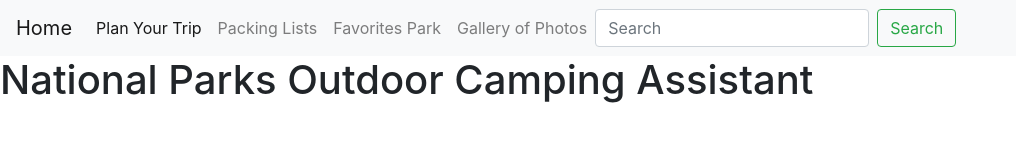
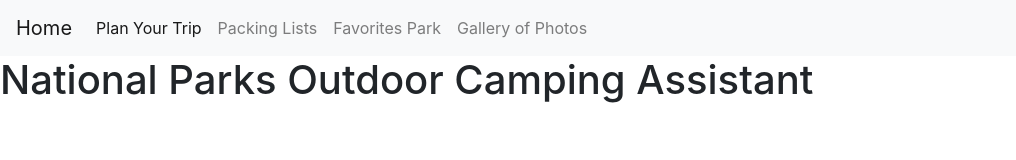
Before and after one commit to chloewils/weatherNationalParks, a plain HTML site: page index.html in a window 1280 px wide. Shown: the whole page, without its empty margins (0-1016 px from the left). Drawn offline with nearby package versions, Linux system fonts and the light colour scheme.

Commit message:
removed search bar and added nav bar comments

```diff
--- a/index.html
+++ b/index.html
@@ -10,6 +10,7 @@
 
     <title>National Parks Outdoor Camping Assistant</title>
 
+   <!-- Start Nav bar -->
     <nav class="navbar navbar-expand-lg navbar-light bg-light">
         <a class="navbar-brand" href="#">Home</a>
         <button class="navbar-toggler" type="button" data-toggle="collapse" data-target="#navbarSupportedContent" aria-controls="navbarSupportedContent" aria-expanded="false" aria-label="Toggle navigation">
@@ -32,12 +33,10 @@
               </li>
             </li>
 
-          <form class="form-inline my-2 my-lg-0">
-            <input class="form-control mr-sm-2" type="search" placeholder="Search" aria-label="Search">
-            <button class="btn btn-outline-success my-2 my-sm-0" type="submit">Search</button>
-          </form>
         </div>
       </nav>
+ <!-- End Nav bar -->
+
   </head>
   <body>
     <h1>National Parks Outdoor Camping Assistant</h1>
```
